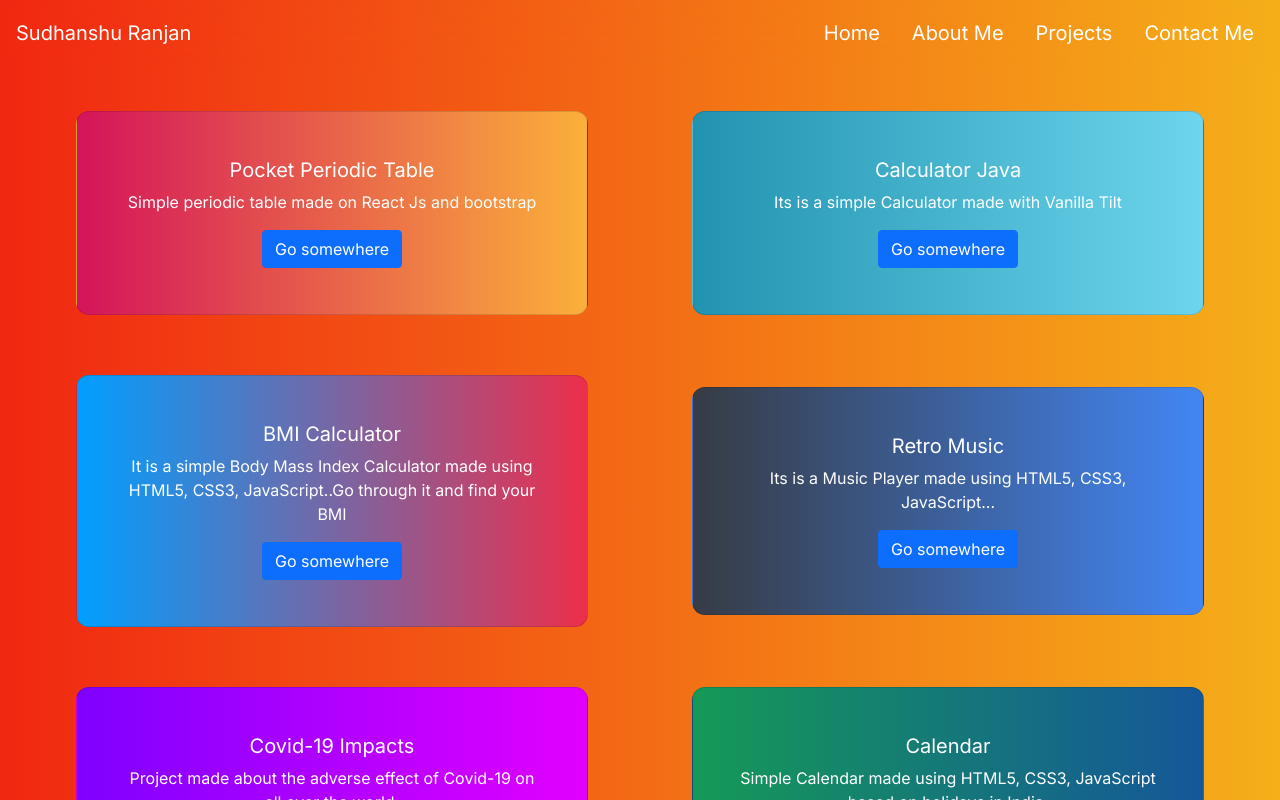
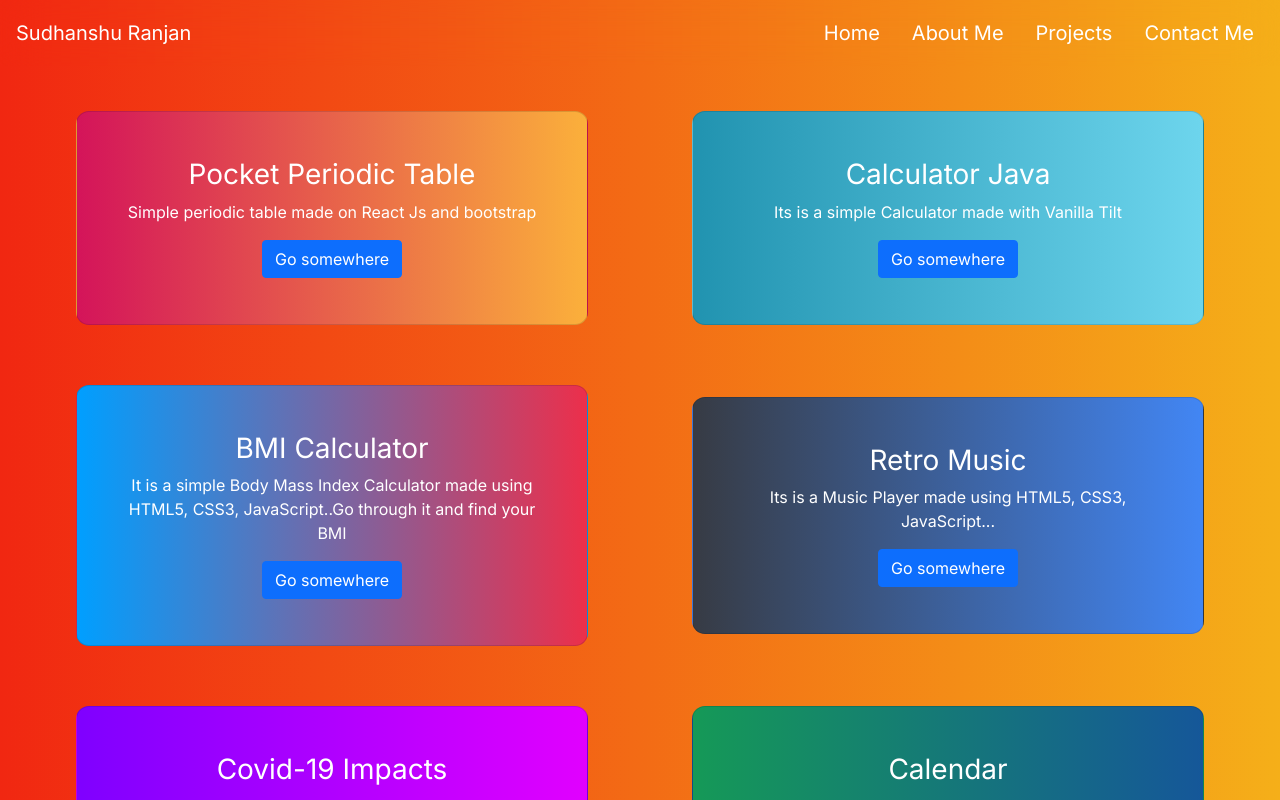
Before and after one commit to SudhanshuRanjan2005/react-folio, a React (Create React App) app: page /project in a window 1280 px wide. Shown: the top 800 px of the page. Built offline with nearby package versions, Linux system fonts and the light colour scheme.

Commit message:
styling add

```diff
--- a/src/Components/Project.js
+++ b/src/Components/Project.js
@@ -8,7 +8,7 @@ export default function Project() {
         <div className='col-lg-6'>
           <div className='card card-1'>
             <div className='card-body'>
-              <h5 className='card-title'>Pocket Periodic Table</h5>
+              <h3 className='card-title'>Pocket Periodic Table</h3>
               <p className='card-text'>
                 Simple periodic table made on React Js and bootstrap
               </p>
@@ -21,7 +21,7 @@ export default function Project() {
         <div className='col-lg-6'>
           <div className='card card-2'>
             <div className='card-body'>
-              <h5 className='card-title'>Calculator Java</h5>
+              <h3 className='card-title'>Calculator Java</h3>
               <p className='card-text'>
                 Its is a simple Calculator made with Vanilla Tilt
               </p>
@@ -34,7 +34,7 @@ export default function Project() {
         <div className='col-lg-6'>
           <div className='card card-3'>
             <div className='card-body'>
-              <h5 className='card-title'>BMI Calculator</h5>
+              <h3 className='card-title'>BMI Calculator</h3>
               <p className='card-text'>
                 It is a simple Body Mass Index Calculator made using HTML5,
                 CSS3, JavaScript..Go through it and find your BMI
@@ -48,7 +48,7 @@ export default function Project() {
         <div className='col-lg-6'>
           <div className='card card-4'>
             <div className='card-body'>
-              <h5 className='card-title'>Retro Music</h5>
+              <h3 className='card-title'>Retro Music</h3>
               <p className='card-text'>
                 Its is a Music Player made using HTML5, CSS3, JavaScript...
               </p>
@@ -61,7 +61,7 @@ export default function Project() {
         <div className='col-lg-6'>
           <div className='card card-5'>
             <div className='card-body'>
-              <h5 className='card-title'>Covid-19 Impacts</h5>
+              <h3 className='card-title'>Covid-19 Impacts</h3>
               <p className='card-text'>
                 Project made about the adverse effect of Covid-19 on all over
                 the world.
@@ -75,7 +75,7 @@ export default function Project() {
         <div className='col-lg-6'>
           <div className='card card-6'>
             <div className='card-body'>
-              <h5 className='card-title'>Calendar</h5>
+              <h3 className='card-title'>Calendar</h3>
               <p className='card-text'>
                 Simple Calendar made using HTML5, CSS3, JavaScript based on
                 holidays in India.
```
